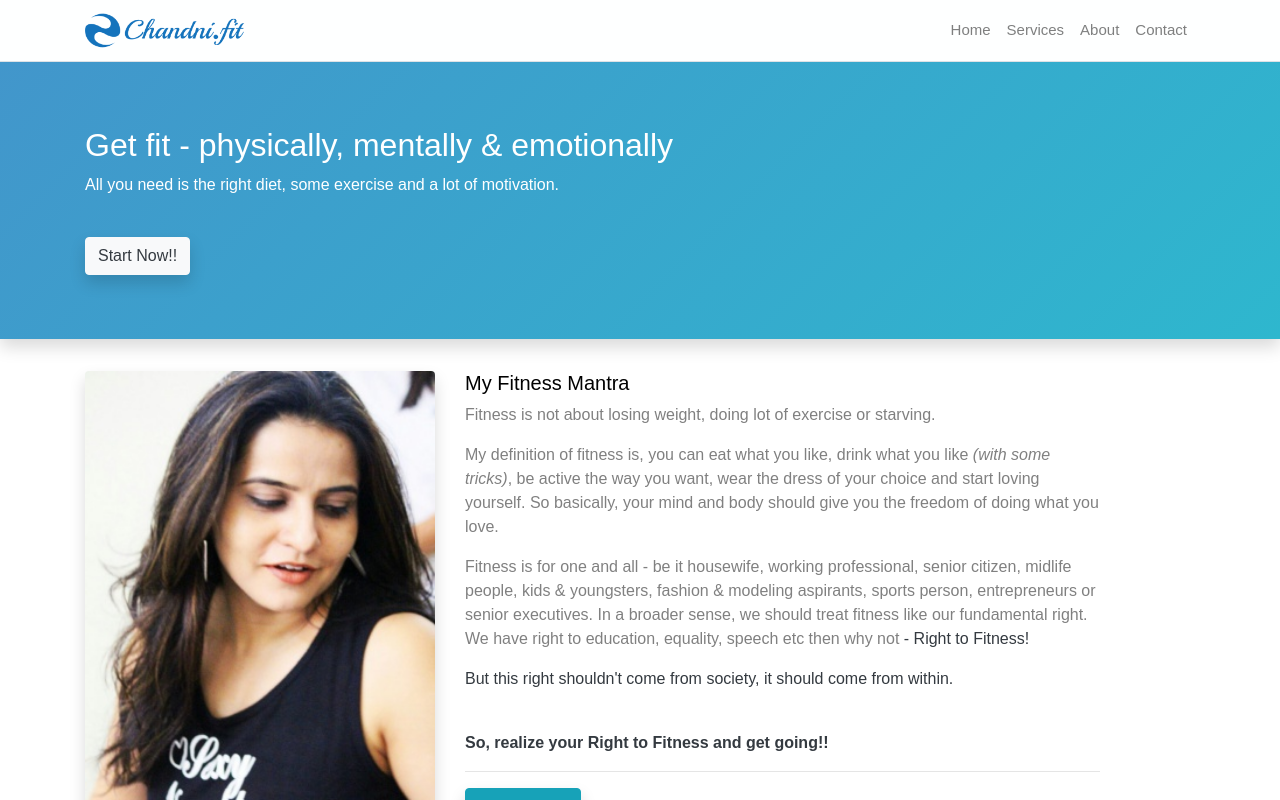
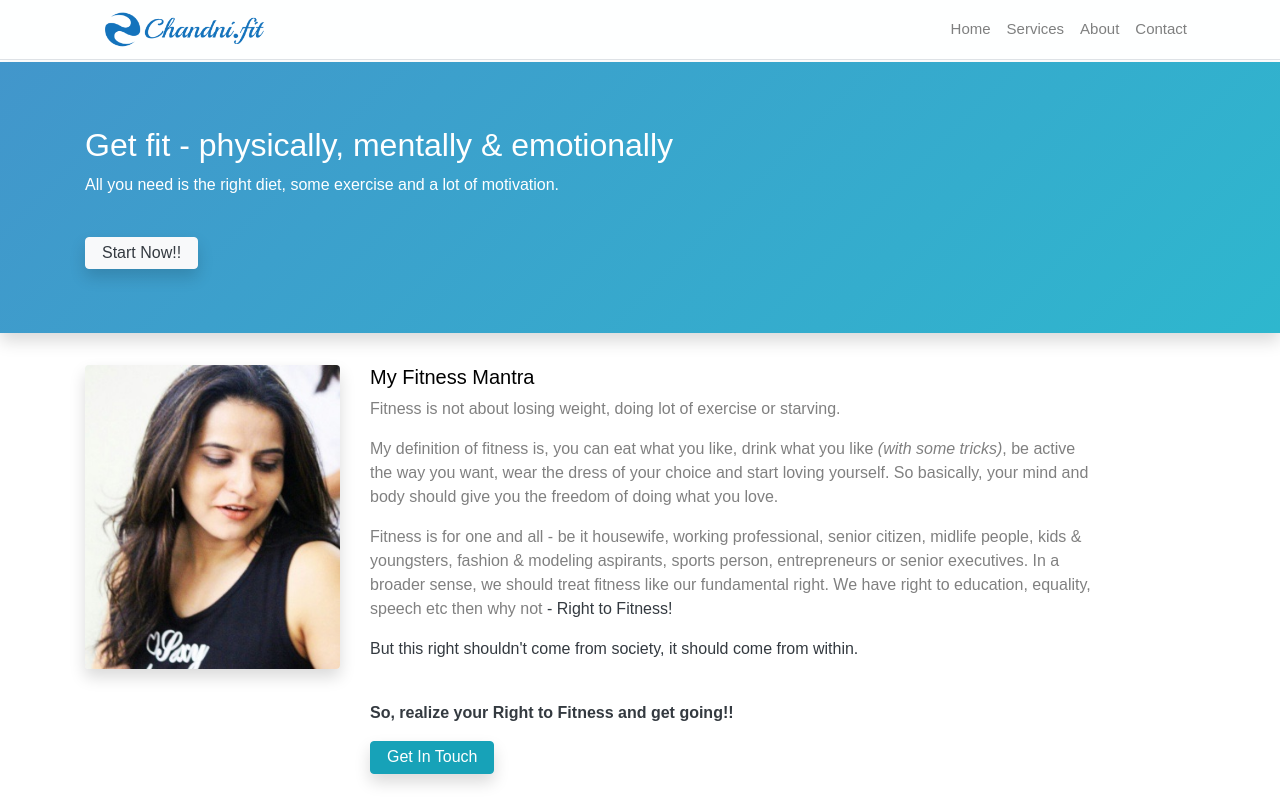
Before and after one commit to escap09/lifestyle-coach, a React (Create React App) app: page / in a window 1280 px wide. Shown: the top 800 px of the page. Built offline with nearby package versions, Linux system fonts and the light colour scheme.

Commit message:
bug fixes

```diff
--- a/src/components/Home.css
+++ b/src/components/Home.css
@@ -7,3 +7,7 @@
     width: 100%;
     margin: 0 2em 2em 0;
   }
+
+  .container a {
+    padding: .2em 1em .2em 1em;
+  }
--- a/src/components/Home.jsx
+++ b/src/components/Home.jsx
@@ -17,10 +17,10 @@ export default class Home extends Component {
                 </div>
                 <div className='container'>
                     <div className='show-grid row'>
-                        <div className='col-md-4'>
-                            <img src='/assets/home-1.jpg' className='profile-pic img-custom-shadow' alt='home profile' />
+                        <div className='col-md-3'>
+                            <img src='/assets/home.jpg' className='profile-pic img-custom-shadow' alt='home profile' />
                         </div>
-                        <div className='col-md-7'>
+                        <div className='col-md-8'>
                             <h5>My Fitness Mantra</h5>
                             <p>
                                 Fitness is not about losing weight, doing lot of exercise or starving.
@@ -36,7 +36,6 @@ export default class Home extends Component {
                         entrepreneurs or senior executives. In a broader sense, we should treat fitness like our
                         fundamental right. We have right to education, equality, speech etc then why not <strong className='text-dark'>- Right to Fitness!</strong>
                             </p>
-
                             <p>
                                 <strong className='text-dark'> But this right shouldn't come from society, it should come from within.</strong>
                             </p>
@@ -44,7 +43,7 @@ export default class Home extends Component {
                             <p>
                                 <strong className='text-dark font-weight-bold'>So, realize your Right to Fitness and get going!!</strong>
                             </p>
-                            <hr />
+                            {/* <hr /> */}
                             <a className="btn btn-info shadow" href="/contact" role="button">Get In Touch</a>
                         </div>
                     </div>
```
Also changed, not shown: public/assets/home.jpg (added).
